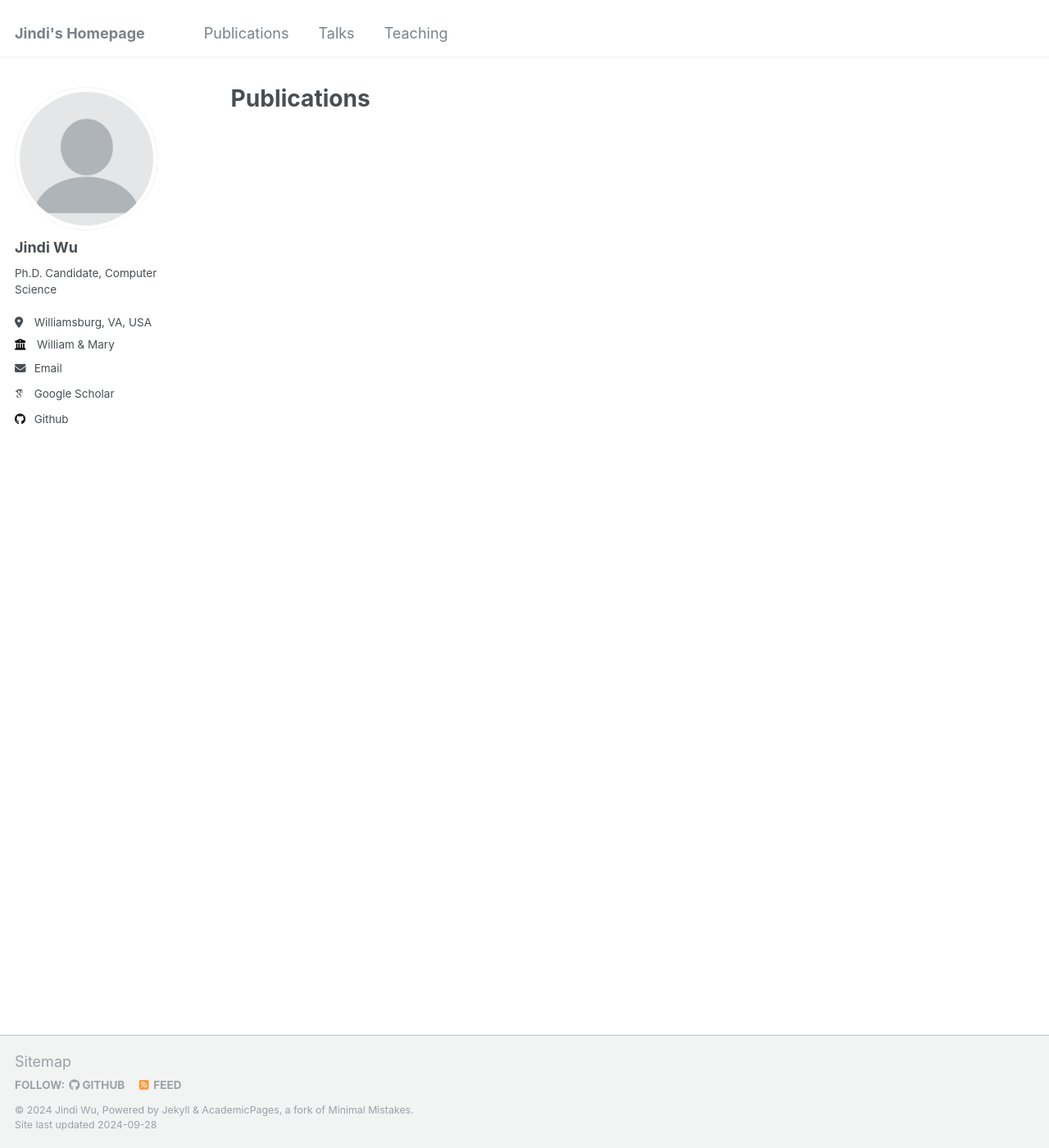
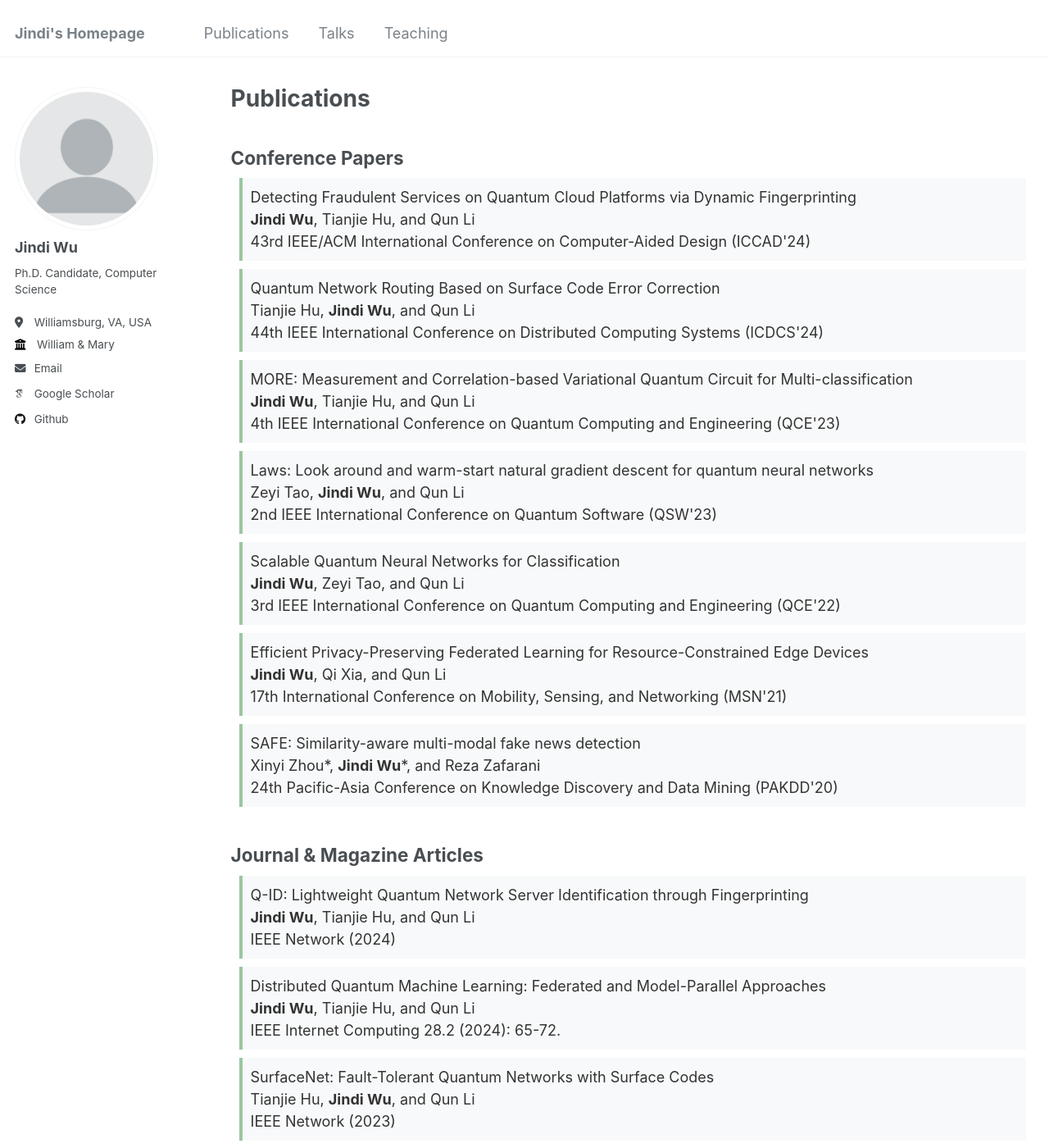
Before and after one commit to Jindi0/website, a Jekyll site: the page built from _pages/publications.md, in a window 1280 px wide and 1400 px high. Shown: the whole window at 82% size. Built offline with Jekyll 4.4.1, drawn with Linux system fonts in a browser that asks for light colours; some web fonts are replaced; some of the changed text lies outside the part shown.

Commit message:
Update publications.md

```diff
--- a/_pages/publications.md
+++ b/_pages/publications.md
@@ -56,3 +56,98 @@ author_profile: true
       font-style: normal;
     }
 </style>
+
+Conference Papers
+------
+<blockquote class="green-quote">
+Detecting Fraudulent Services on Quantum Cloud Platforms via Dynamic Fingerprinting <br>
+<strong>Jindi Wu</strong>, Tianjie Hu, and Qun Li <br>
+43rd IEEE/ACM International Conference on Computer-Aided Design (ICCAD'24)
+</blockquote>
+
+
+<blockquote class="green-quote">
+Quantum Network Routing Based on Surface Code Error Correction <br>
+Tianjie Hu, <strong>Jindi Wu</strong>, and Qun Li <br>
+44th IEEE International Conference on Distributed Computing Systems (ICDCS'24)
+<!--   <a href="https://ieeexplore.ieee.org/stamp/stamp.jsp?arnumber=10631008">Paper</a> -->
+<!--   [Paper](https://ieeexplore.ieee.org/stamp/stamp.jsp?arnumber=10631008)   -->
+</blockquote>
+
+<blockquote class="green-quote">
+MORE: Measurement and Correlation-based Variational Quantum Circuit for Multi-classification <br>
+<strong>Jindi Wu</strong>, Tianjie Hu, and Qun Li <br>
+4th IEEE International Conference on Quantum Computing and Engineering (QCE'23)
+<!--   <a href="https://ieeexplore.ieee.org/stamp/stamp.jsp?arnumber=10313792">Paper</a> -->
+<!--   [Paper](https://ieeexplore.ieee.org/stamp/stamp.jsp?arnumber=10313792) -->
+</blockquote>
+
+<blockquote class="green-quote">
+Laws: Look around and warm-start natural gradient descent for quantum neural networks <br>
+Zeyi Tao, <strong>Jindi Wu</strong>, and Qun Li <br>
+2nd IEEE International Conference on Quantum Software (QSW'23)
+<!--   <a href="https://ieeexplore.ieee.org/stamp/stamp.jsp?arnumber=10234243">Paper</a> -->
+<!--   [Paper](https://ieeexplore.ieee.org/stamp/stamp.jsp?arnumber=10234243)   -->
+</blockquote>
+
+<blockquote class="green-quote">
+Scalable Quantum Neural Networks for Classification <br>
+<strong>Jindi Wu</strong>, Zeyi Tao, and Qun Li <br>
+3rd IEEE International Conference on Quantum Computing and Engineering (QCE'22)
+<!--   <a href="https://ieeexplore.ieee.org/stamp/stamp.jsp?arnumber=9951212">Paper</a> -->
+<!--   [Paper](https://ieeexplore.ieee.org/stamp/stamp.jsp?arnumber=9951212) -->
+</blockquote>
+
+<blockquote class="green-quote">
+Efficient Privacy-Preserving Federated Learning for Resource-Constrained Edge Devices <br>
+<strong>Jindi Wu</strong>, Qi Xia, and Qun Li <br>
+17th International Conference on Mobility, Sensing, and Networking (MSN'21)
+<!--   <a href="https://par.nsf.gov/servlets/purl/10358911">Paper</a> -->
+<!--   [Paper](https://par.nsf.gov/servlets/purl/10358911) -->
+</blockquote>
+
+<blockquote class="green-quote">
+SAFE: Similarity-aware multi-modal fake news detection <br>
+Xinyi Zhou*, <strong>Jindi Wu</strong>*, and Reza Zafarani <br>
+24th Pacific-Asia Conference on Knowledge Discovery and Data Mining (PAKDD'20)
+<!--   <a href="https://www.ncbi.nlm.nih.gov/pmc/articles/PMC7206257/">Paper</a> -->
+<!--   [Paper](https://www.ncbi.nlm.nih.gov/pmc/articles/PMC7206257/) -->
+</blockquote>
+
+
+
+
+
+Journal & Magazine Articles
+------
+<blockquote class="green-quote">
+Q-ID: Lightweight Quantum Network Server Identification through Fingerprinting <br>
+<strong>Jindi Wu</strong>, Tianjie Hu, and Qun Li <br>
+IEEE Network (2024)
+<!--   <a href="https://ieeexplore.ieee.org/stamp/stamp.jsp?arnumber=10530432">Paper</a> -->
+<!--   [Paper](https://ieeexplore.ieee.org/stamp/stamp.jsp?arnumber=10530432) -->
+</blockquote>
+
+<blockquote class="green-quote">
+Distributed Quantum Machine Learning: Federated and Model-Parallel Approaches <br>
+<strong>Jindi Wu</strong>, Tianjie Hu, and Qun Li <br>
+IEEE Internet Computing 28.2 (2024): 65-72.
+<!--   <a href="https://ieeexplore.ieee.org/stamp/stamp.jsp?arnumber=10508212">Paper</a> -->
+<!--   [Paper](https://ieeexplore.ieee.org/stamp/stamp.jsp?arnumber=10508212) -->
+</blockquote>
+
+<blockquote class="green-quote">
+SurfaceNet: Fault-Tolerant Quantum Networks with Surface Codes <br>
+Tianjie Hu, <strong>Jindi Wu</strong>, and Qun Li <br>
+IEEE Network (2023)
+<!--   <a href="https://ieeexplore.ieee.org/stamp/stamp.jsp?arnumber=10288502">Paper</a> -->
+<!--   [Paper](https://ieeexplore.ieee.org/stamp/stamp.jsp?arnumber=10288502) -->
+</blockquote>
+
+<blockquote class="green-quote">
+A survey of federated learning for edge computing: Research problems and solutions <br>
+Qi Xia, Winson Ye, Zeyi Tao, <strong>Jindi Wu</strong>, and Qun Li <br>
+High-Confidence Computing 1.1 (2021): 100008. (HCC'21)
+<!--   <a href="https://www.sciencedirect.com/science/article/pii/S266729522100009X">Paper</a> -->
+<!--   [Paper](https://www.sciencedirect.com/science/article/pii/S266729522100009X) -->
+</blockquote>
```
